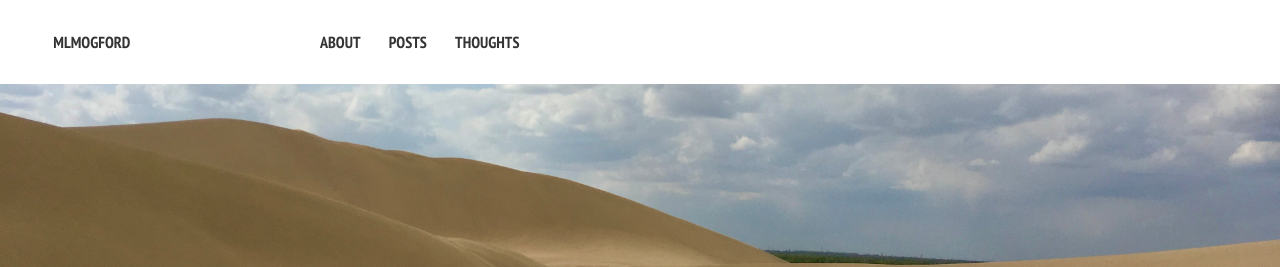
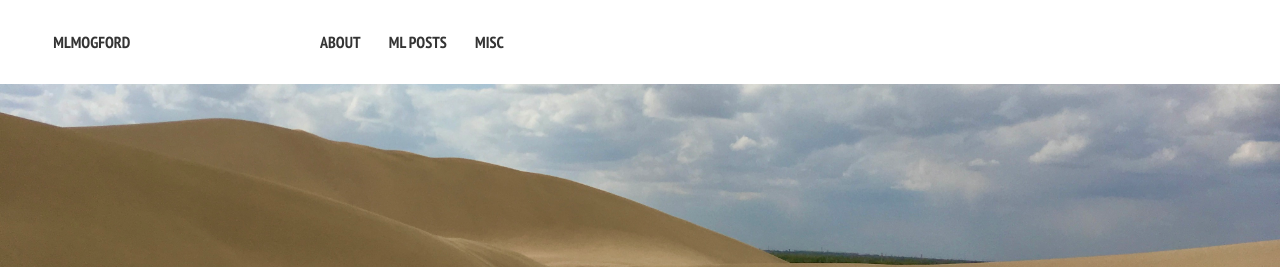
Before and after one commit to MLMogford/MLMogford.github.io, a Jekyll site: the page built from index.md, in a window 1280 px wide. Shown: the top 267 px of the page. Built offline with Jekyll 4.4.1, drawn with Linux system fonts in a browser that asks for light colours; nearby versions of some CDN libraries.

Commit message:
Update navigation.yml

```diff
--- a/_data/navigation.yml
+++ b/_data/navigation.yml
@@ -3,11 +3,11 @@
 - title: About
   url: /about/
 
-- title: Posts
+- title: ML Posts
   url: /posts/
 
-- title: Thoughts
-  url: /thoughts/
+- title: Misc
+  url: /misc_posts/
 
 #- title: Stackoverflow
 #  url: http://stackoverflow.com/users/139637/custodio
```
